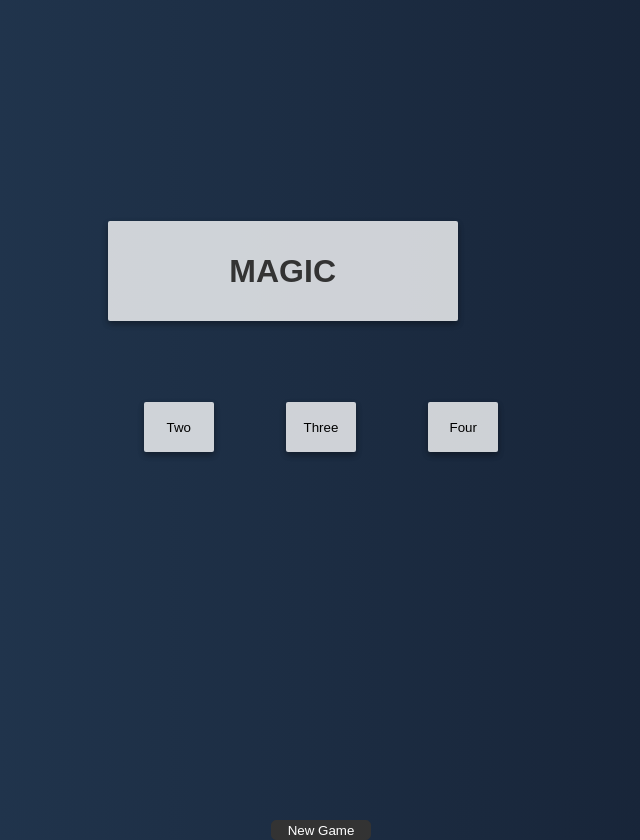
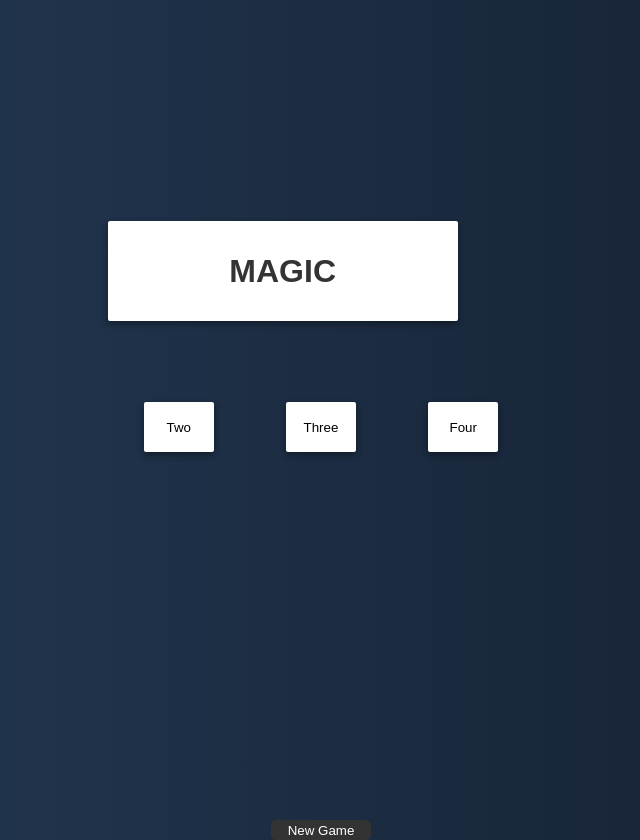
Before and after one commit to harry-juggins/magicScoreCounter, a plain HTML site: page index.html in a window 1280 px wide. Shown: the whole page, without its empty margins (319-959 px from the left). Drawn offline with Linux system fonts and the light colour scheme.

Commit message:
Update main.css

```diff
--- a/main.css
+++ b/main.css
@@ -26,7 +26,7 @@ background: linear-gradient(to right, #243B55, #141E30); /* W3C, IE 10+/ Edge, F
   height: 100px;
   border-radius: 2px;
   box-shadow: 0 3px 6px rgba(0,0,0,0.16), 0 3px 6px rgba(0,0,0,0.23);
-  background-color: rgba(255, 255, 255, 0.79);
+  background-color: rgba(255, 255, 255, 1);
 }
 #splash #players {
   display: flex;
@@ -42,7 +42,7 @@ background: linear-gradient(to right, #243B55, #141E30); /* W3C, IE 10+/ Edge, F
   box-shadow: 0 3px 6px rgba(0,0,0,0.16), 0 3px 6px rgba(0,0,0,0.23);
   background: none;
   margin: 2px;
-  background-color: rgba(255, 255, 255, 0.79);
+  background-color: rgba(255, 255, 255, 1);
   font-family: 'Raleway', sans-serif;
 }
 #scoresSection {
@@ -74,7 +74,7 @@ background: linear-gradient(to right, #243B55, #141E30); /* W3C, IE 10+/ Edge, F
   display: flex;
   justify-content: space-around;
   align-items: center;
-  background-color: rgba(255,255,255,0.8);
+  background-color: rgba(255,255,255, 1);
   font-size: 3rem;
 }
 .playerSquare button {
```
